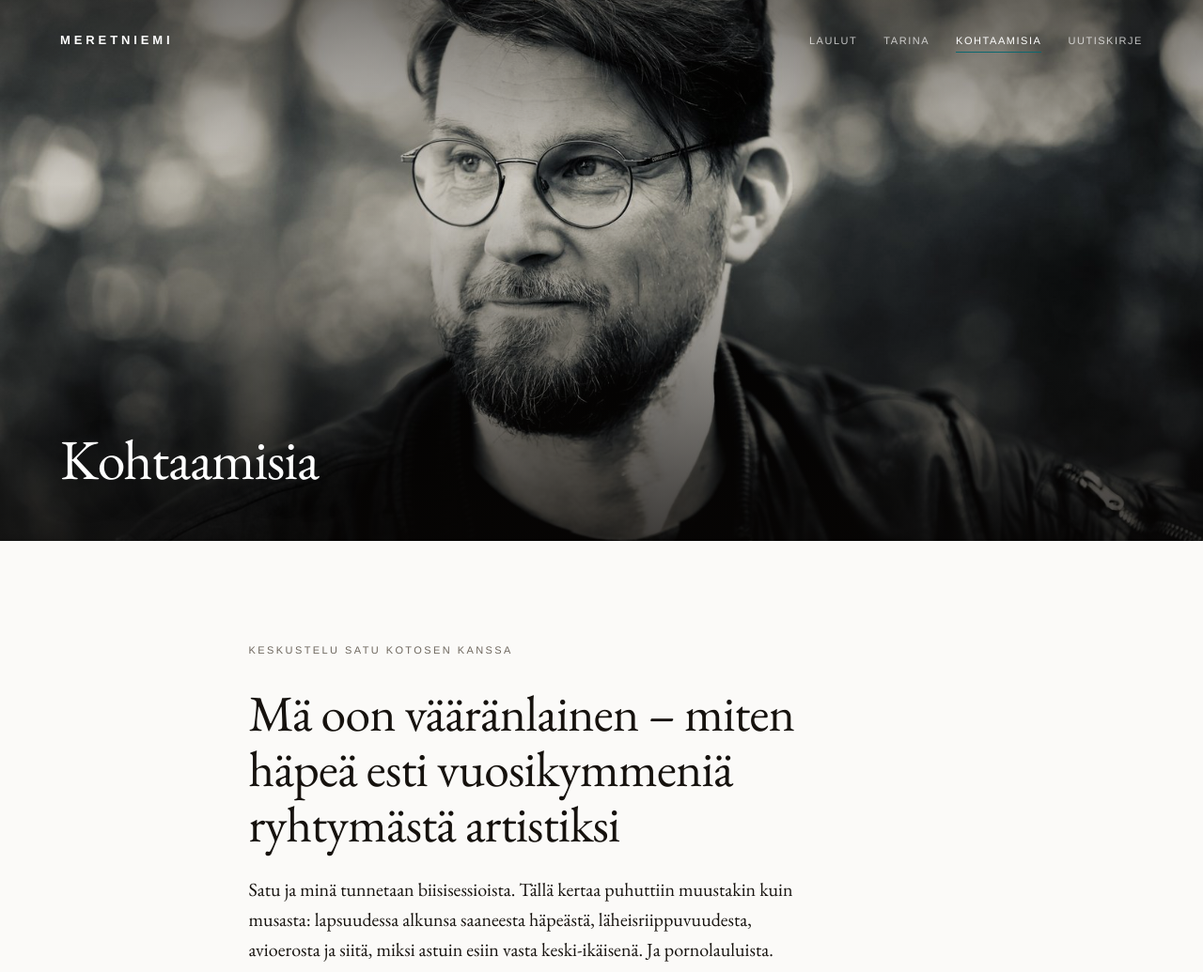
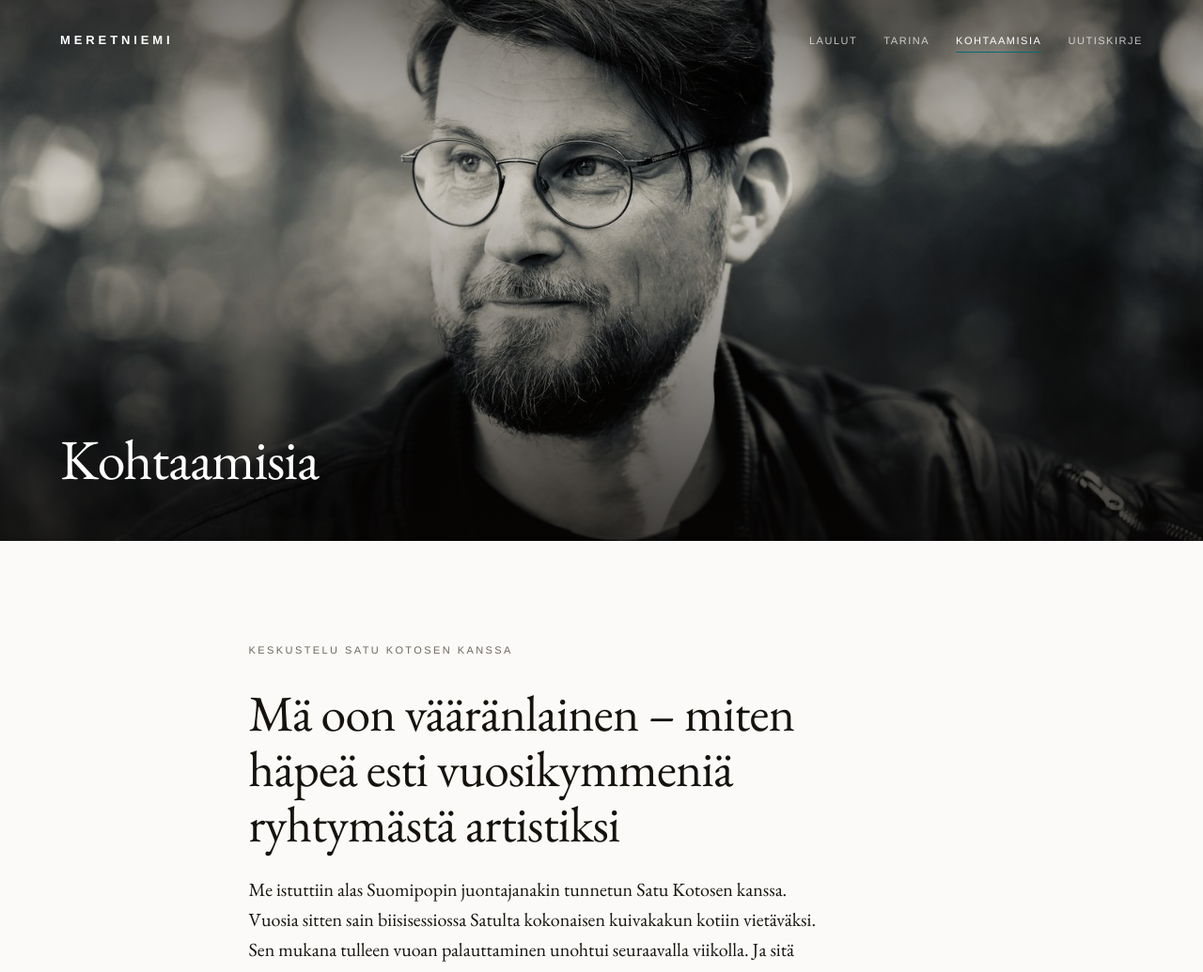
Before and after one commit to jarkkomeretniemi/meretniemimusic, a Jekyll site: the page built from kohtaamisia.html, in a window 1280 px wide. Shown: the top 1035 px of the page at 94% size. Built offline with Jekyll 4.4.1, drawn with Linux system fonts in a browser that asks for light colours; some of the changed text lies outside the part shown.

Commit message:
tubevideon kuvaus

```diff
--- a/_data/kohtaamiset.yml
+++ b/_data/kohtaamiset.yml
@@ -10,5 +10,5 @@
 
 - kenen_kanssa: "Keskustelu Satu Kotosen kanssa"
   otsikko: "Mä oon vääränlainen – miten häpeä esti vuosikymmeniä ryhtymästä artistiksi"
-  kuvaus: "Satu ja minä tunnetaan biisisessioista. Tällä kertaa puhuttiin muustakin kuin musasta: lapsuudessa alkunsa saaneesta häpeästä, läheisriippuvuudesta, avioerosta ja siitä, miksi astuin esiin vasta keski-ikäisenä. Ja pornolauluista."
+  kuvaus: "Me istuttiin alas Suomipopin juontajanakin tunnetun Satu Kotosen kanssa. Vuosia sitten sain biisisessiossa Satulta kokonaisen kuivakakun kotiin vietäväksi. Sen mukana tulleen vuoan palauttaminen unohtui seuraavalla viikolla. Ja sitä seuraavalla. Lopulta Satu sai vuoan takaisin vasta tämän podcastin nauhoituksissa, yli neljän vuoden jälkeen 😬 Puhuttiin lapsuudessa alkunsa saaneesta häpeästä, läheisriippuvuudesta, avioerosta ja siitä, miksi rohkenin ryhtyä artistiksi vasta 49-vuotiaana."
   youtube: wTDXiUoXUD0
--- a/_layouts/sivu.html
+++ b/_layouts/sivu.html
@@ -26,7 +26,7 @@
 {% endif %}<link rel="preconnect" href="https://fonts.googleapis.com">
 <link rel="preconnect" href="https://fonts.gstatic.com" crossorigin>
 <link href="https://fonts.googleapis.com/css2?family=EB+Garamond:ital,wght@0,400;0,500;1,400&display=swap" rel="stylesheet">
-<link rel="stylesheet" href="tyyli.css">
+<link rel="stylesheet" href="tyyli.css?v={{ site.time | date: '%s' }}">
 </head>
 <body>
 {{ content }}
--- a/tyyli.css
+++ b/tyyli.css
@@ -424,8 +424,8 @@
 
 /* ---------- Kohtaamisia: video, joka latautuu vasta painettaessa ---------- */
 .video{position:relative;display:block;width:100%;aspect-ratio:16/9;margin:2rem 0 0;padding:0;border:0;
-  background:#0b0908;cursor:pointer;overflow:hidden}
-.video img{width:100%;height:100%;object-fit:cover;filter:grayscale(.3) brightness(.85);transition:filter .3s}
+  border-radius:0;-webkit-appearance:none;appearance:none;font:inherit;background:#0b0908;cursor:pointer;overflow:hidden}
+.video img{position:absolute;inset:0;width:100%;height:100%;max-width:none;object-fit:cover;filter:grayscale(.3) brightness(.85);transition:filter .3s}
 .video:hover img{filter:none}
 .video iframe{position:absolute;inset:0;width:100%;height:100%;border:0}
 .video-toista{position:absolute;left:50%;top:50%;width:4.5rem;height:4.5rem;transform:translate(-50%,-50%);
```
